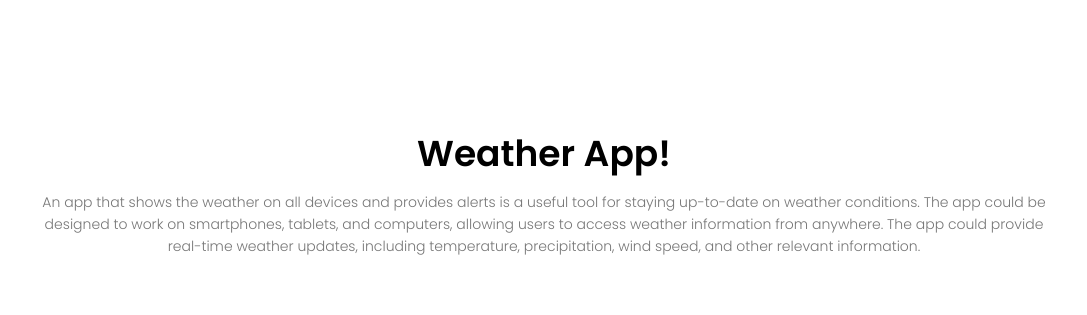
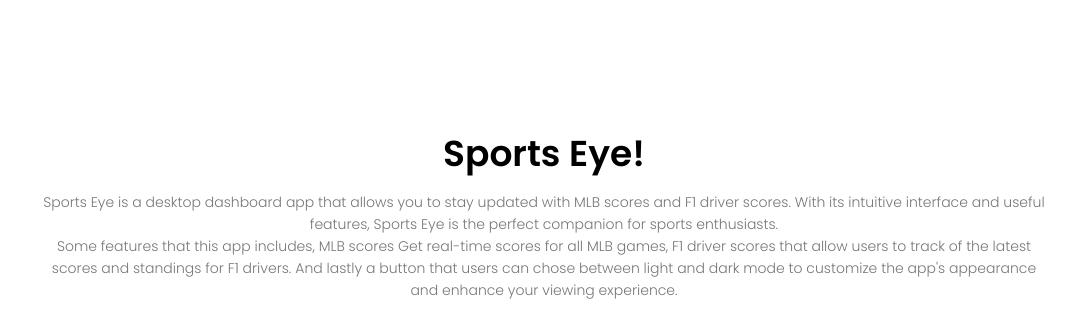
Before and after one commit to LewisHammy/Module-Two-Samuel-Portfolio, a plain HTML site: page index.html in a window 1280 px wide. Shown: the part 1340-1655 px from the top of the page, without its empty margins (96-1183 px from the left). Drawn offline with Linux system fonts and the light colour scheme.

Commit message:
changed place holder image to my first group project!

```diff
--- a/index.html
+++ b/index.html
@@ -71,12 +71,16 @@
 <!-- main application -->
 
 <section id="apps" class="first">
-    <h1>Weather App!</h1>
-    <P> An app that shows the weather on all devices and provides alerts is a useful tool for staying up-to-date on weather conditions. The app could be designed to work on smartphones, tablets, and computers, allowing users to access weather information from anywhere. The app could provide real-time weather updates, including temperature, precipitation, wind speed, and other relevant information.</P>
+    <h1>Sports Eye!</h1>
+    <P>Sports Eye is a desktop dashboard app that allows you to stay updated with MLB scores and F1 driver scores. With its intuitive interface and useful features, Sports Eye is the perfect companion for sports enthusiasts. <br>
+        Some features that this app includes,
+        MLB scores Get real-time scores for all MLB games,
+        F1 driver scores that allow users to track of the latest scores and standings for F1 drivers. And lastly a button that users can chose between light and dark mode to customize the app's appearance and enhance your viewing experience.
+    </P>
 
     <div class="row">
         <div class="first-col">
-            <img src="images/Weather app.jpg" alt="weather app">
+            <img src="images/sportseye.png" alt="Sports Eye App">
             <div class="red">
             </div>
         </div>
```
Also changed, not shown: 1 other file.
